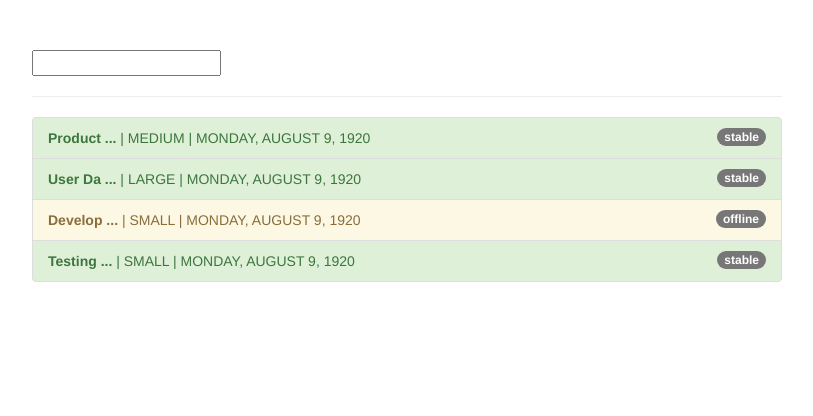
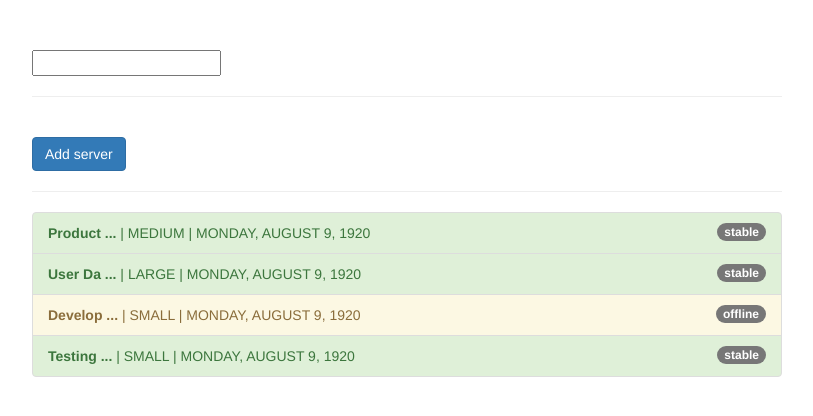
Before and after one commit to VitoCornelius/Angular-learn_pipes, an Angular app: page / in a window 1280 px wide. Shown: the top 416 px of the page, without its empty margins (233-1046 px from the left). Built offline with nearby package versions, Linux system fonts and the light colour scheme.

Commit message:
Change the pipe to not pure, create a simple static add server button

```diff
--- a/src/app/app.component.html
+++ b/src/app/app.component.html
@@ -4,6 +4,10 @@
 
       <input type="text" [(ngModel)]="filteredStatus">
       <hr>
+      <br>
+      <button class="btn btn-primary" (click)="onAddserver()">Add server</button>
+      <hr>
+
       <ul class="list-group">
         <li
           class="list-group-item"
--- a/src/app/app.component.ts
+++ b/src/app/app.component.ts
@@ -42,4 +42,13 @@
 
   filteredStatus = '';
 
+  onAddserver() {
+    this.servers.push({
+      instanceType: 'large',
+      name: 'Dupa Server',
+      status: 'offline',
+      started: new Date(15, 1, 2017)
+    });
+  }
+
 }
--- a/src/app/filter.pipe.ts
+++ b/src/app/filter.pipe.ts
@@ -1,7 +1,8 @@
 import { Pipe, PipeTransform } from '@angular/core';
 
 @Pipe({
-  name: 'filter'
+  name: 'filter',
+  pure : false //false pipe will cause the pipe to be recalculated if the data changes -> this can cause performance issues BAD
 })
 export class FilterPipe implements PipeTransform {
 
```
